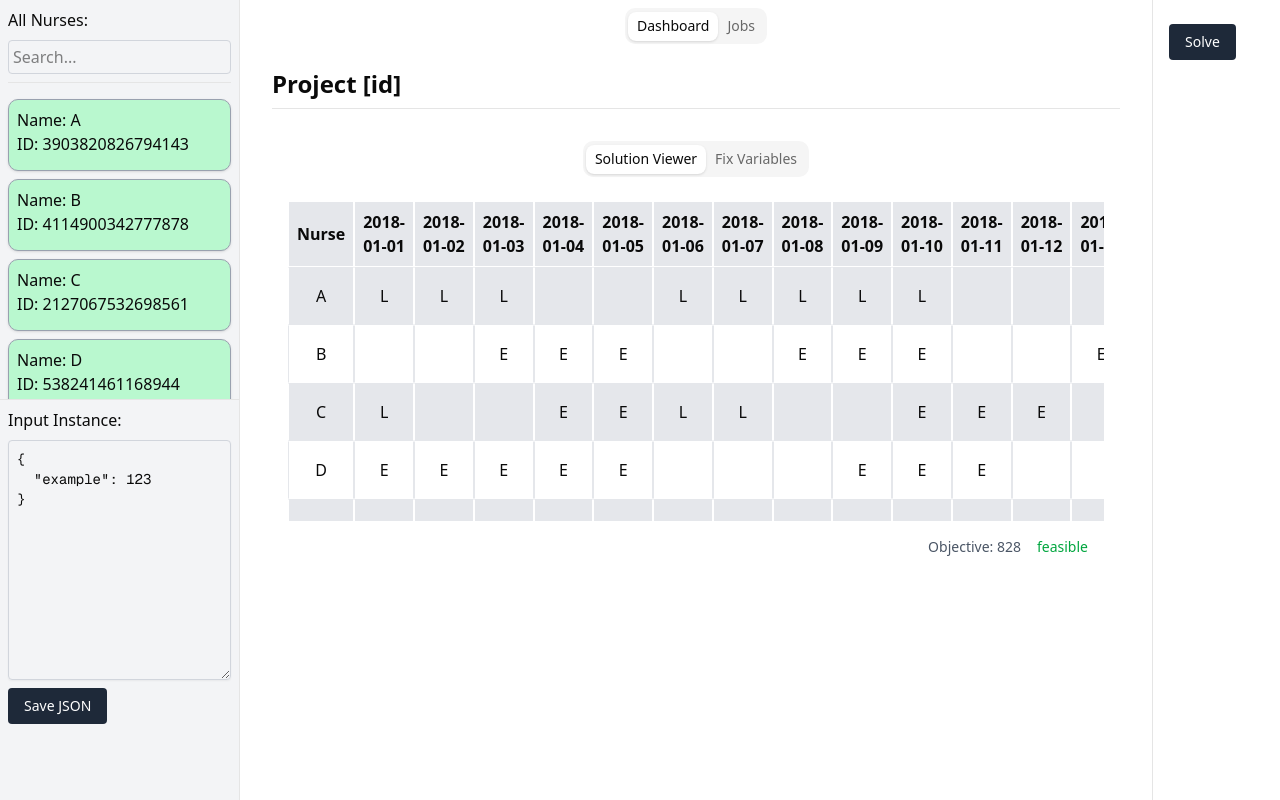
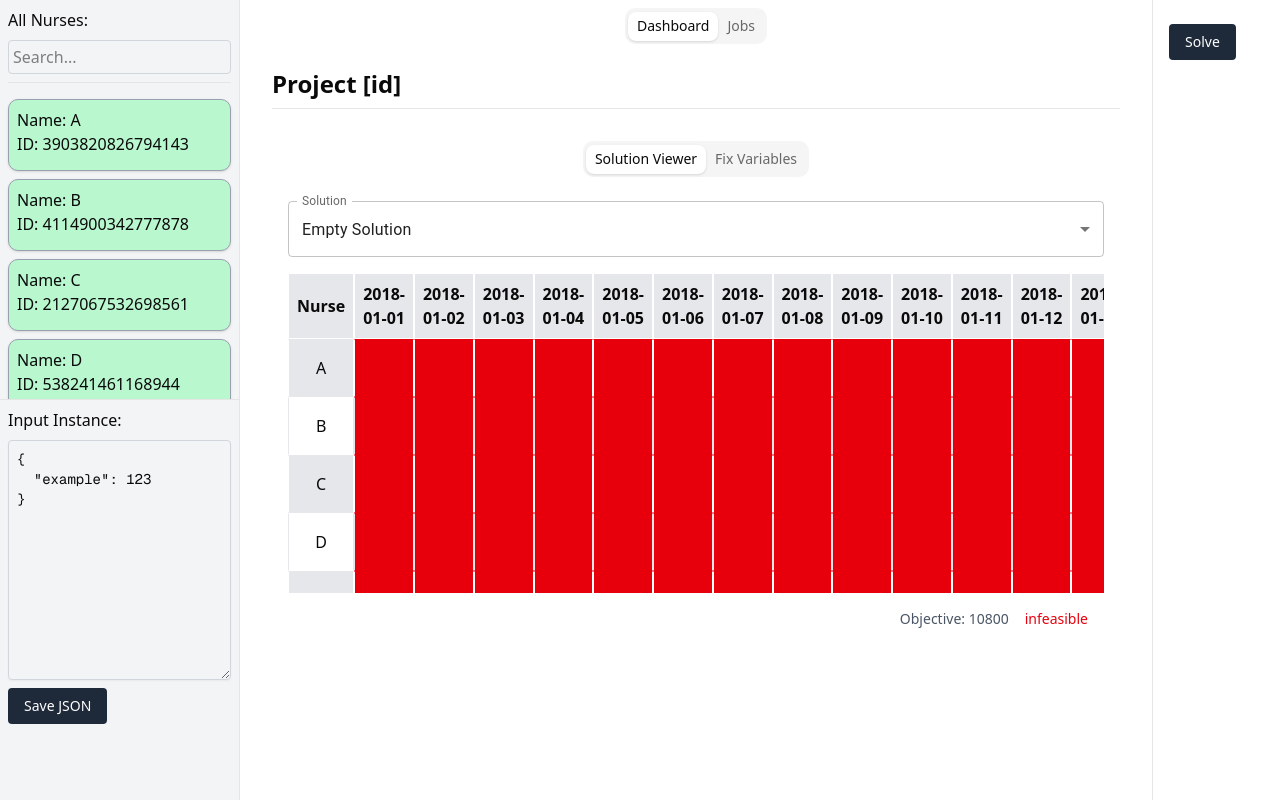
Before and after one commit to simonlsgr/nurse-rostering-teamproject, a Next.js app in the folder frontend/: page /projects/1 in a window 1280 px wide. Both pictures are taken after a click on the tab "Solution Viewer". Built offline with nearby package versions, Linux system fonts and the light colour scheme.

Commit message:
feat: solutions can now be selected. TODO: backend for solutions

```diff
--- a/frontend/src/app/projects/[projectId]/page.tsx
+++ b/frontend/src/app/projects/[projectId]/page.tsx
@@ -2,7 +2,7 @@
 
 import NurseList from "@/components/rostering/NurseList";
 import { useLoadInstance } from "@/hooks/instanceHooks";
-import { useLoadSolution } from "@/hooks/solutionHooks";
+import { useLoadSolutionsArray } from "@/hooks/solutionHooks";
 import { use, useEffect } from "react";
 import InputJson from "@/components/common/InputJson"
 import SolveButton from "@/components/rostering/SolveButton";
@@ -14,16 +14,12 @@ import JobsView from "@/components/layout/JobsView";
 export default function ProjectPage({ params }: { params: { projectId: string } }){
 
   const { loadInstance } = useLoadInstance();
-  const { loadSolution } = useLoadSolution();
+  const { loadSolutionsArray } = useLoadSolutionsArray();
 
   useEffect(() => {
     loadInstance();
-  }, []);
-
-
-  useEffect(() => {
-    loadSolution();
-  }, []);
+    loadSolutionsArray();
+  }, []);;
 
 
 
--- /dev/null
+++ b/frontend/src/components/layout/solution_instance_2_infeasible.json
@@ -0,0 +1,41 @@
+{
+    "8858645343982580": [
+        3903820826794143
+    ],
+    "3821588362304344": [
+        3903820826794143
+    ],
+    "8977741775293451": [
+        3903820826794143
+    ],
+    "4499376885413472": [
+        3903820826794143
+    ],
+    "5959379259979985": [
+        3903820826794143
+    ],
+    "5251265330264704": [
+        3903820826794143
+    ],
+    "6982630667710495": [
+        3903820826794143
+    ],
+    "4929268677947979": [
+        3903820826794143
+    ],
+    "1609739692504213": [
+        4114900342777878
+    ],
+    "1310057981899215": [
+        4114900342777878
+    ],
+    "5041409011768115": [
+        4114900342777878
+    ],
+    "4619308447695189": [
+        4114900342777878
+    ],
+    "4892105283807016": [
+        4114900342777878
+    ]
+}
--- a/frontend/src/components/rostering/SolutionViewer.tsx
+++ b/frontend/src/components/rostering/SolutionViewer.tsx
@@ -1,14 +1,15 @@
 import { Instance, Nurse, Solution } from "@/types/nurseVars";
 import { useInstance } from "@/store/instanceStore";
-import { useSolution } from "@/store/solutionStore";
+import { useSolution, useSolutionsArray } from "@/store/solutionStore";
 import { useFixedVars } from "@/store/fixedVarsStore"
 import { use, useEffect, useMemo, useState } from "react";
-import { Tooltip } from "@mui/material"
+import { FormControl, InputLabel, MenuItem, Select, SelectChangeEvent, Tooltip } from "@mui/material"
 import React from "react";
 import { InfeasibilityDetails } from "src/types/feasibilityHelperVars";
 import { NurseTable } from "../rostering/RosteringTable";
 import { instanceSolutionToTableData } from "@/lib/roster/dataWrangler";
 import { calculateObjective, checkFeasibility } from "@/lib/roster/modelChecker";
+
 
 
 
@@ -26,17 +27,32 @@ export function SolutionViewer() {
 
 
     // used to display the solution
-    const solutionId = useSolution((s) => s.solutionId);
-    const solution = useSolution((s) => s.solution);
-    const setSolution = useSolution((s) => s.setSolution);
+    const activeSolutionId = useSolution((s) => s.solutionId);
+    const activeSolution = useSolution((s) => s.solution);
+    const setActiveSolution = useSolution((s) => s.setSolution);
+    const loadActiveSolution = useSolution((s) => s.loadSolution);
 
+    const solutionsArray = useSolutionsArray((s) => s.solutions);
+
+    useEffect(() => {
+        if (solutionsArray.length === 0) return;
+
+        const exists = solutionsArray.some(
+          (s) => s.solutionId === activeSolutionId
+        );
+
+        if (!exists) {
+          const first = solutionsArray[0];
+          loadActiveSolution(first.solutionId, first.solution_name, first.solution);
+        }
+      }, [solutionsArray, activeSolutionId, loadActiveSolution]);
 
 
     const [infeasibilityDetails, setInfeasibilityDetails] = useState<InfeasibilityDetails>({});
 
     const tableDataFromSolution = useMemo(
-        () => instanceSolutionToTableData({ instance, solution }),
-        [instance, solutionId]
+        () => instanceSolutionToTableData({ instance, solution: activeSolution ?? {} }),
+        [instance, activeSolution]
     );
 
     const [solutionData, setSolutionData] = useState<any[]>([]);
@@ -64,10 +80,10 @@ export function SolutionViewer() {
     const [solutionValue, setSolutionValue] = useState(0);
 
     useEffect(() => {
-        const newObjective = calculateObjective(instance, solution);
-        checkFeasibility(instance, solution, setInfeasibilityDetails, setFeasible);
+        const newObjective = calculateObjective(instance, activeSolution ?? {});
+        checkFeasibility(instance, activeSolution ?? {}, setInfeasibilityDetails, setFeasible);
         setSolutionValue(newObjective);
-    }, [instance, solution]);
+    }, [instance, activeSolution]);
 
 
 
@@ -92,12 +108,38 @@ export function SolutionViewer() {
             }
         }
 
-        setSolution(newSolution);
+        setActiveSolution(newSolution);
 
     }
 
+    const handleChange = (event: SelectChangeEvent) => {
+        const newSolutionId = event.target.value as string;
+        const selected = solutionsArray.find((s) => s.solutionId === newSolutionId);
+        if (!selected) return;
+
+        loadActiveSolution(selected.solutionId, selected.solution_name, selected.solution);
+
+    };
+
     return (
         <div className="flex flex-col gap-4">
+            <div>
+            <FormControl fullWidth>
+            <InputLabel id="select-solution-label-id">Solution</InputLabel>
+            <Select
+                labelId="select-solution-label-id"
+                id="select-solution-id"
+                value={activeSolutionId}
+                label="Solution"
+                onChange={handleChange}
+            >
+
+                {solutionsArray.map((s) => (
+                    <MenuItem key={s.solutionId} value={s.solutionId}>{s.solution_name}</MenuItem>
+                ))}
+            </Select>
+            </FormControl>
+            </div>
             <div className="flex gap-4">
                 <NurseTable tableData={solutionData} setTableData={setSolutionData} instance={instance} infeasibilityDetails={infeasibilityDetails} />
             </div>
--- a/frontend/src/hooks/solutionHooks.ts
+++ b/frontend/src/hooks/solutionHooks.ts
@@ -1,18 +1,37 @@
-import { useSolution } from "@/store/solutionStore";
+import { useSolution, useSolutionsArray } from "@/store/solutionStore";
 import { Solution } from "@/types/nurseVars";
 import solutionData from "@/components/layout/solution_instance_2.json";
+import solutionData2 from "@/components/layout/solution_instance_2_infeasible.json";
 import { nanoid } from "nanoid";
 
+export function useLoadSolutionsArray() {
+  const setSolutions = useSolutionsArray((s) => s.setSolutions);
+  const loadActiveSolution = useSolution((s) => s.loadSolution);
+
+  const loadSolutionsArray = async () => {
+    const id0 = "S2qch56A0c-f4WWft2L_-";
+    const id1 = "v66jyIVBwd0rSYYoYenfk";
+    const id2 = "MBLnJt4PxejwG5Cw2kbxC";
+
+    const empty = {} as Solution;
+    const data1 = solutionData as unknown as Solution;
+    const data2 = solutionData2 as unknown as Solution;
+
+    const solutions = [
+      { solutionId: id0, solution_name: "Empty Solution", solution: empty },
+      { solutionId: id1, solution_name: "Feasible Solution", solution: data1 },
+      { solutionId: id2, solution_name: "Infeasible Solution", solution: data2 },
+    ];
+
+    setSolutions(solutions);
 
 
-export function useLoadSolution() {
-  const loadSolutionStore = useSolution((s) => s.loadSolution);
-
-  const loadSolution = async () => {
-    const id = nanoid();
-    const data = solutionData as unknown as Solution;
-    loadSolutionStore(id, data);
+    const activeId = useSolution.getState().solutionId;
+    if (!activeId) {
+      const first = solutions[0];
+      loadActiveSolution(first.solutionId, first.solution_name, first.solution);
+    }
   };
 
-  return { loadSolution };
+  return { loadSolutionsArray };
 }
--- a/frontend/src/store/solutionStore.ts
+++ b/frontend/src/store/solutionStore.ts
@@ -1,21 +1,45 @@
 import { Solution } from "@/types/nurseVars";
 import { create } from "zustand";
 
-
+export type SolutionEntry = {
+  solutionId: string;
+  solution_name: string;
+  solution: Solution;
+};
 
 // currently active solution within a project
-type SolutionState = {
+type ActiveSolutionState = {
   solutionId: string;
-  solution: Solution;
+  solution_name: string;
+  solution: Solution | null;
   setSolution: (solution: Solution) => void;
+  setSolutionName: (name: string) => void;
   setSolutionId: (id: string) => void;
-  loadSolution: (id: string, solution: Solution) => void;
+  loadSolution: (id: string, solution_name: string, solution: Solution) => void;
 };
 
-export const useSolution = create<SolutionState>((set) => ({
+export const useSolution = create<ActiveSolutionState>((set) => ({
   solutionId: "",
-  solution: {},
+  solution_name: "",
+  solution: null,
   setSolution: (solution) => set({ solution }),
+  setSolutionName: (solution_name) => set({ solution_name }),
   setSolutionId: (solutionId) => set({ solutionId }),
-  loadSolution: (solutionId, solution) => set({ solutionId, solution }),
+  loadSolution: (solutionId, solution_name, solution) =>
+    set({ solutionId, solution_name, solution }),
 }));
+
+type SolutionsArrayState = {
+  solutions: SolutionEntry[];
+  setSolutions: (solutions: SolutionEntry[]) => void;
+  addSolution: (entry: SolutionEntry) => void;
+  clearSolutions: () => void;
+};
+
+export const useSolutionsArray = create<SolutionsArrayState>((set) => ({
+  solutions: [],
+  setSolutions: (solutions) => set({ solutions }),
+  addSolution: (entry) =>
+    set((state) => ({ solutions: [...state.solutions, entry] })),
+  clearSolutions: () => set({ solutions: [] }),
+}));
```
